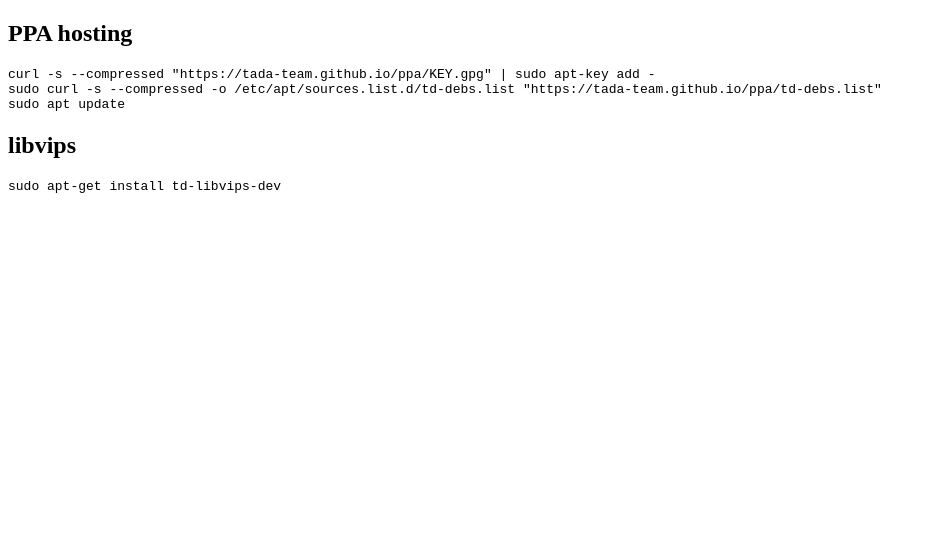
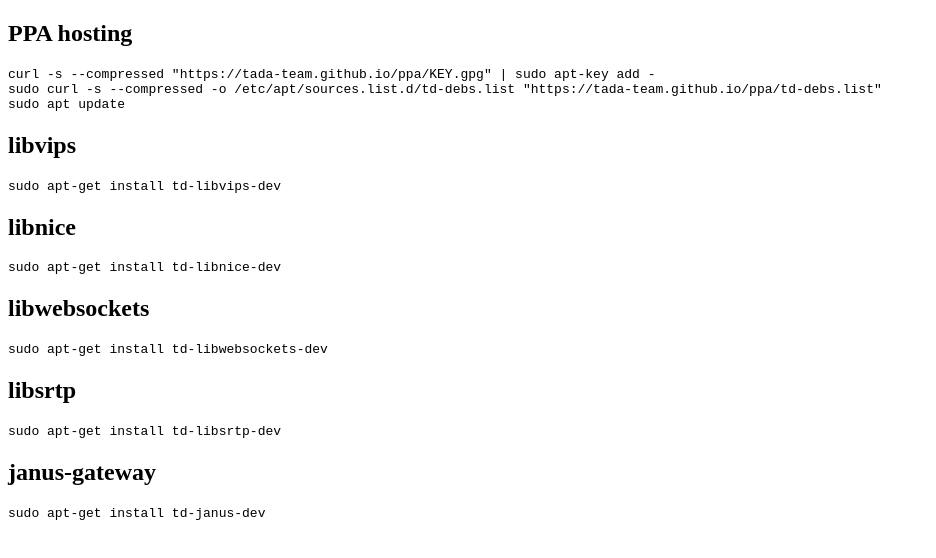
Before and after one commit to tada-team/ppa, a plain HTML site: page index.html in a window 1280 px wide. Shown: the whole page, without its empty margins (0-936 px from the left). Drawn offline with Linux system fonts and the light colour scheme.

Commit message:
Update index.html

```diff
--- a/index.html
+++ b/index.html
@@ -11,4 +11,17 @@ sudo apt update</pre>
 
 <h2>libvips</h2>
 <pre>sudo apt-get install td-libvips-dev</pre>
+
+<h2>libnice</h2>
+<pre>sudo apt-get install td-libnice-dev</pre>
+
+<h2>libwebsockets</h2>
+<pre>sudo apt-get install td-libwebsockets-dev</pre>
+
+<h2>libsrtp</h2>
+<pre>sudo apt-get install td-libsrtp-dev</pre>
+
+<h2>janus-gateway</h2>
+<pre>sudo apt-get install td-janus-dev</pre>
+
 </body>
```
